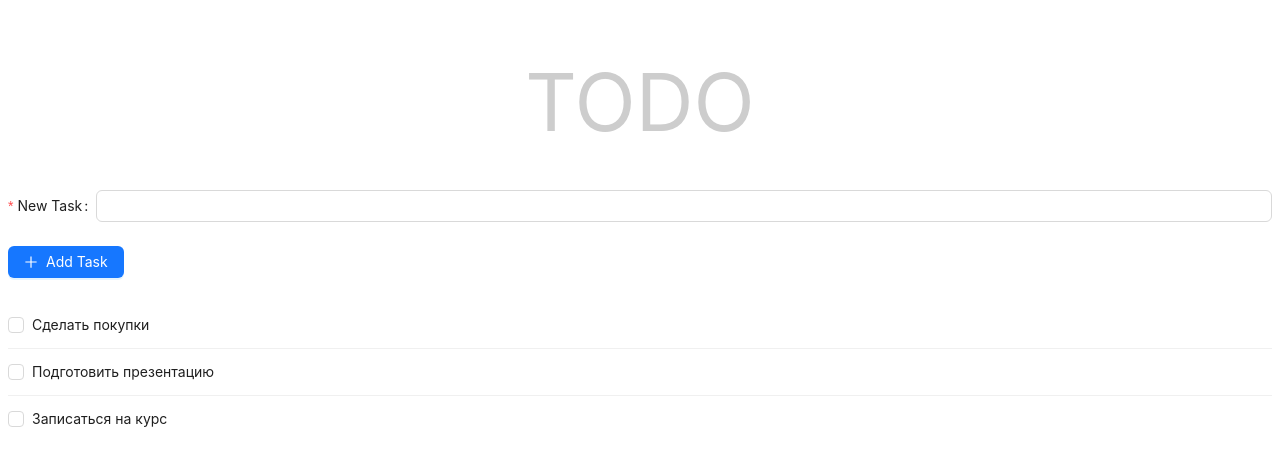
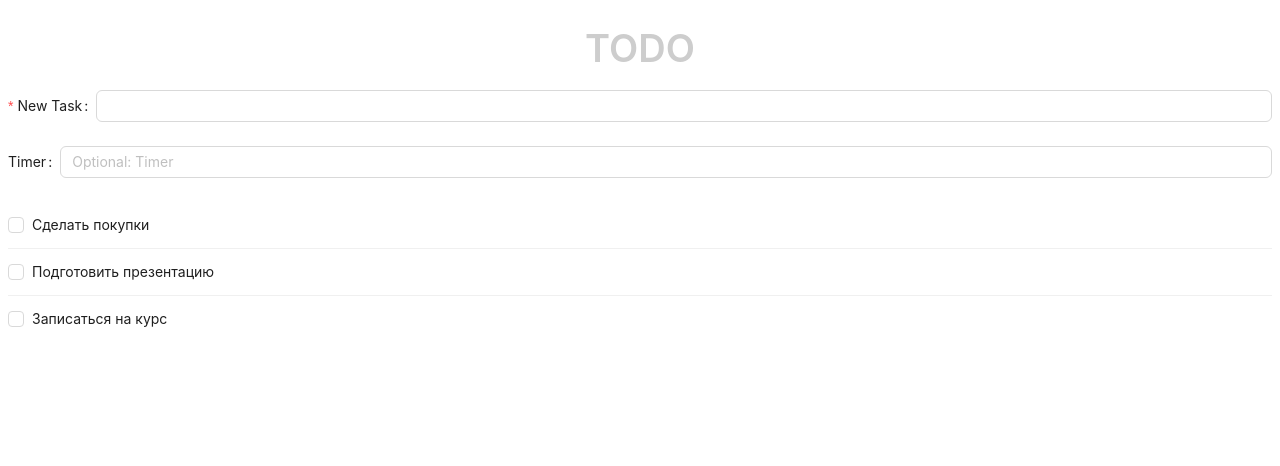
Before and after one commit to GreyHound87/todo-vite-ts, a React (Vite) app: page / in a window 1280 px wide. Shown: the top 466 px of the page. Built offline with nearby package versions, Linux system fonts and the light colour scheme.

Commit message:
timer input...

```diff
--- a/src/components/todo-app.tsx
+++ b/src/components/todo-app.tsx
@@ -10,10 +10,7 @@ function TodoApp() {
   const dispatch = useDispatch()
   const tasks: Task[] = useSelector((state: TasksState) => state.tasks)
 
-  const titleStyle = {
-    fontSize: '80px',
-    lineHeight: '1.2',
-    fontWeight: 400,
+  const titleStyle: React.CSSProperties = {
     color: '#cdcdcd',
     textAlign: 'center',
   }
@@ -45,11 +42,15 @@ function TodoApp() {
         <Form.Item label="New Task" name="task" rules={[{ required: true, message: 'Please enter a task!' }]}>
           <Input />
         </Form.Item>
-
-        <Form.Item>
-          <Button type="primary" htmlType="submit" icon={<PlusOutlined />}>
-            Add Task
-          </Button>
+        {window.innerWidth < 768 && (
+          <Form.Item>
+            <Button type="primary" htmlType="submit" icon={<PlusOutlined />}>
+              Add Task
+            </Button>
+          </Form.Item>
+        )}
+        <Form.Item label="Timer" name="timer">
+          <Input placeholder="Optional: Timer" type="number" />
         </Form.Item>
       </Form>
 
```
